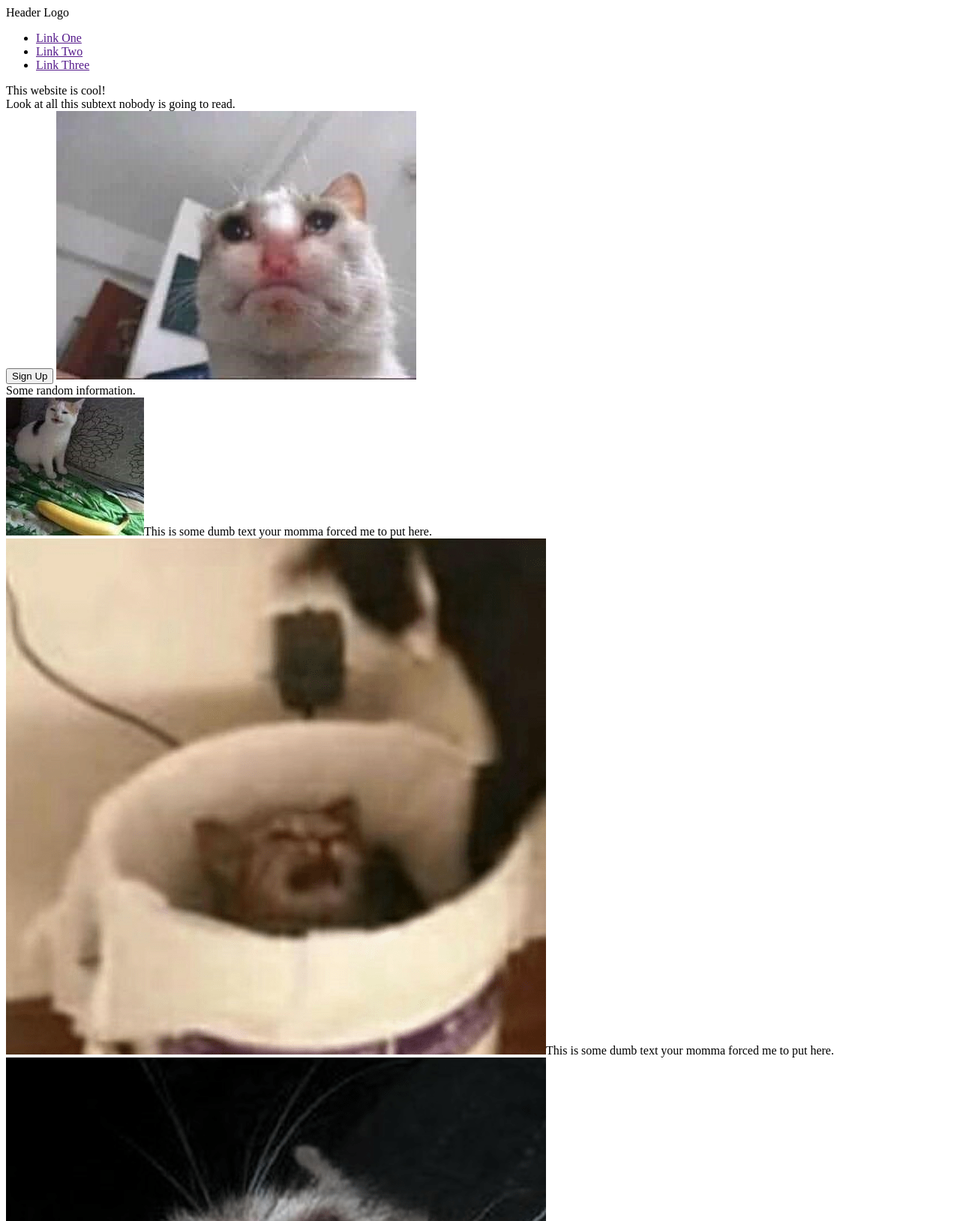
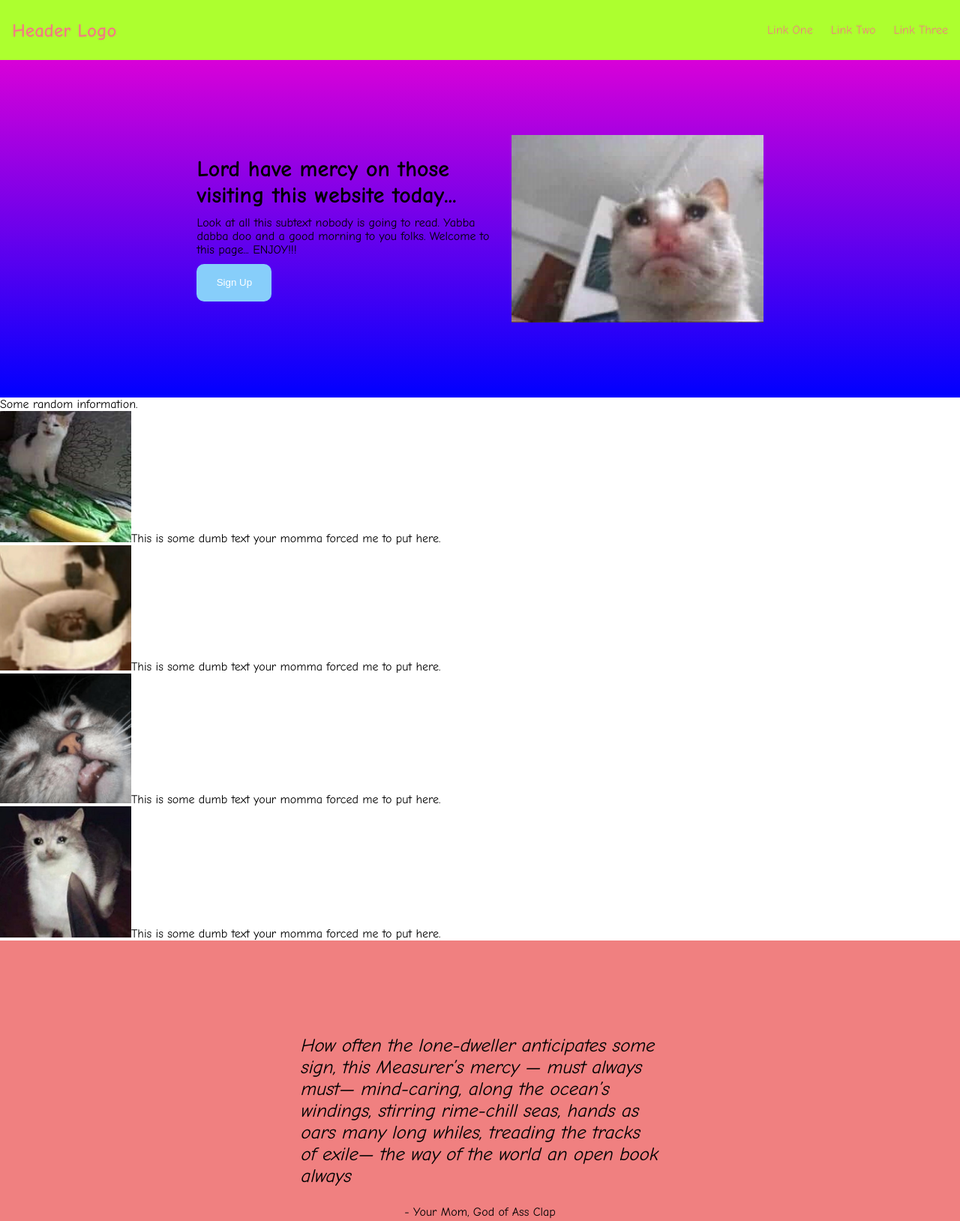
Before and after one commit to tstloc01-1059/landing-page, a plain HTML site: page index.html in a window 1280 px wide. Shown: the top 1628 px of the page at 75% size. Drawn offline with Linux system fonts and the light colour scheme; a web font is replaced by a local one.

Commit message:
i forgot to commit, the html has been reformatted, the styles have been added, still block2 to be worked on but it seems like the basic structure has all been put in place

```diff
--- a/index.html
+++ b/index.html
@@ -5,58 +5,90 @@
     <meta charset="UTF-8">
     <meta name="viewport" content="width=device-width, initial-scale=1.0">
     <link rel="stylesheet" href="styles.css">
+    <link rel="stylesheet" href="https://fonts.googleapis.com/css2?family=Comic+Relief">
     <title>ABSOLUTELY MISERABLE CARS</title>
 </head>
 
-<!-- [BODY <HEADER LOGO MENU> <BLOCK1 TITLE SUBTITLE SIGNUP CAT1> <BLOCK2> <FOOTER FOOTER TEXT>] -->
+<!-- [BODY * MAIN <HEADER - LOGO MENU> <BLOCK1- <BLOCK1-TEXT - TITLE SUBTITLE SIGNUP> CAT1> <BLOCK2 - TITLE2 <CARDS- CARD CARD CARD CARD> <BLOCK3 - QUOTE AUTHOR> <BLOCK4 - <MODAL - <MODAL-TEXT TITLE3 SUBTITLE3> SIGNUP>> <FOOTER - FOOTER TEXT> * ] -->
 
 <body>
+    <main>
+        <!-- THIS IS WHERE THE HEADER STARTS -->
 
-    <!-- THIS IS WHERE THE HEADER STARTS -->
         <div id="header">
             <div class="logo">Header Logo</div>
-        <div class="menu">
-            <ul>
+            <div>
+                <ul class="menu">
                     <li><a href="">Link One</a></li>
                     <li><a href="">Link Two</a></li>
                     <li><a href="">Link Three</a></li>
                 </ul>
             </div>
+        </div>
 
         <!-- THIS IS WHERE BLOCK1 STARTS -->
 
-        <div class="block1">
-            <div class="title1">This website is cool!</div>
-            <div class="subtitle">Look at all this subtext nobody is going to read.</div>
-            <button class="signup">Sign Up</button>
+        <div id="block1">
+            <div class="block1-text">
+                <div class="title1">Lord have mercy on those visiting this website today...</div>
+                <div class="subtitle">Look at all this subtext nobody is going to read. Yabba dabba doo and a good
+                    morning to you folks. Welcome to this page... ENJOY!!!</div>
+                <button class="signup top">Sign Up</button>
+            </div>
             <img src="imgs/cat1.jpeg" alt="this is an image">
         </div>
 
         <!-- THIS IS WHERE BLOCK2 STARTS -->
 
-        <div class="block2">
+        <div id="block2">
             <div class="title2">Some random information.</div>
             <div class="cards">
-               <div class="card"><img src="imgs/cat2_1.jpeg" alt="this is an image">This is some dumb text your momma forced me to put here.</div>
-               <div class="card"><img src="imgs/cat2_2.png" alt="this is an image">This is some dumb text your momma forced me to put here.</div>
-               <div class="card"><img src="imgs/cat2_3.png" alt="this is an image">This is some dumb text your momma forced me to put here.</div>
-               <div class="card"><img src="imgs/cat2_4.jpg" alt="this is an image">This is some dumb text your momma forced me to put here.</div>
+                <div class="card"><img src="imgs/cat2_1.jpeg" alt="this is an image">This is some dumb text your momma
+                    forced me to put here.</div>
+                <div class="card"><img src="imgs/cat2_2.png" alt="this is an image">This is some dumb text your momma
+                    forced me to put here.</div>
+                <div class="card"><img src="imgs/cat2_3.png" alt="this is an image">This is some dumb text your momma
+                    forced me to put here.</div>
+                <div class="card"><img src="imgs/cat2_4.jpg" alt="this is an image">This is some dumb text your momma
+                    forced me to put here.</div>
             </div>
         </div>
+
         <!-- THIS IS WHERE BLOCK3 STARTS -->
 
-        <div class="block3">
-            <div class="quote">STOP DOING DUMB THINGS OR ELSE</div>
+        <div id="block3">
+            <div class="quote">
+                <p>How often the lone-dweller anticipates
+                    some sign, this Measurer’s mercy
+                    — must always must—
+                    mind-caring, along the ocean’s windings,
+                    stirring rime-chill seas, hands as oars
+                    many long whiles, treading the tracks of exile—
+                    the way of the world an open book always</p>
+            </div>
             <div class="author">- Your Mom, God of Ass Clap</div>
+        </div>
+
+        <!-- THIS IS WHERE BLOCK4 STARTS -->
+
+        <div id="block4">
+            <div class="modal">
+                <div class="modal-text">
+                    <div class="title3">DO SOMETHING ABOUT IT!</div>
+                    <div class="subtitle3">Sign up and end the suffering of all these sad cars.</div>
+                </div>
+                <button class="signup bottom">Sign up</button>
+            </div>
         </div>
 
         <!-- THIS IS WHERE THE FOOTER STARTS -->
 
-    </div>
+
         <div id="footer">
             <div class="footer_text">Copyright © WOWOWOWOOWWW DONT GET TOO EXXCITED 2025</div>
         </div>
 
+    </main>
 </body>
 
 </html>
--- a/styles.css
+++ b/styles.css
@@ -0,0 +1,165 @@
+body {
+    font-family: "Comic Sans MS", "Comic Relief", cursive;
+    min-height: 100vh;
+
+    display: flex;
+    flex-direction: column;
+    justify-content: space-between;
+    align-items: stretch;
+    flex: 1;
+
+    margin: 0;
+    padding: 0;
+}
+
+/* main {
+    padding-left: 40vh;
+    padding-right: 40vh;
+} */
+
+a {
+    text-decoration: none;
+    color: lightcoral;
+}
+
+ul {
+    margin: 0;
+    padding: 0;
+    list-style-type: none;
+}
+
+#header,
+#footer {
+    background-color: greenyellow;
+}
+
+#header {
+    display: flex;
+    justify-content: space-between;
+    align-items: center;
+    min-height: 8vh;
+    padding: 1vh;
+}
+
+#header .logo {
+    font-size: 25px;
+    font-weight: bold;
+    padding-left: 1vh;
+    color: lightcoral;
+}
+
+.menu {
+    display: flex;
+    gap: 3vh;
+    padding-right: 1vh;
+
+}
+
+#block1 {
+    background-image: linear-gradient(rgb(216, 1, 216), blue);
+    display: flex;
+    justify-content: center;
+    align-items: center;
+    padding: 100px;
+    gap: 20px;
+}
+
+#block1 .block1-text {
+    max-width: 50vh;
+}
+
+#block1 .title1 {
+    font-size: 30px;
+    font-weight: bold;
+    padding-bottom: 10px;
+}
+
+#block1 img {
+    max-height: 250px;
+    max-width: 400px;
+}
+
+.signup {
+    background-color: lightskyblue;
+    color: white;
+    width: 100px;
+    height: 50px;
+    padding: 10px;
+    border-radius: 10px;
+}
+
+.signup.top {
+    margin-top: 10px;
+    border: none;
+}
+
+.signup.bottom {
+    border-color: white;
+    border-style: double;
+}
+
+#block2 {
+    display: flex;
+    justify-content: center;
+    align-items: centre;
+    flex: wrap;
+    flex-direction: column;
+}
+
+#block2 .titl2 {
+
+}
+
+#blaock2 .cards {
+    display: flex;
+    justify-content: center;
+    align-items: center;
+}
+
+#block2 img {
+    max-width: 175px;
+    max-height: 175px;
+}
+
+#block3 {
+    display: flex;
+    justify-content: center;
+    align-items: center;
+    flex-direction: column;
+    background-color: lightcoral;
+    padding: 100px;
+}
+
+#block3 .quote {
+    font-size: 25px;
+    max-width: 60vh;
+    font-style: italic;
+}
+
+#block4 {
+    display: flex;
+    justify-content: center;
+}
+
+#block4 .modal {
+    background-color: aqua;
+    min-width: auto;
+    padding: 50px;
+    margin: 100px;
+    display: flex;
+    gap: 100px;
+    border-radius: 25px;
+}
+
+#block4 .modal .title3 {
+    font-size: 18px;
+    font-weight: bold;
+    padding-bottom: 10px;
+}
+
+#footer {
+    display: flex;
+    align-items: center;
+    justify-content: center;
+    padding: 20px;
+}
```
Lines whose indentation alone changed are shown as unchanged.
